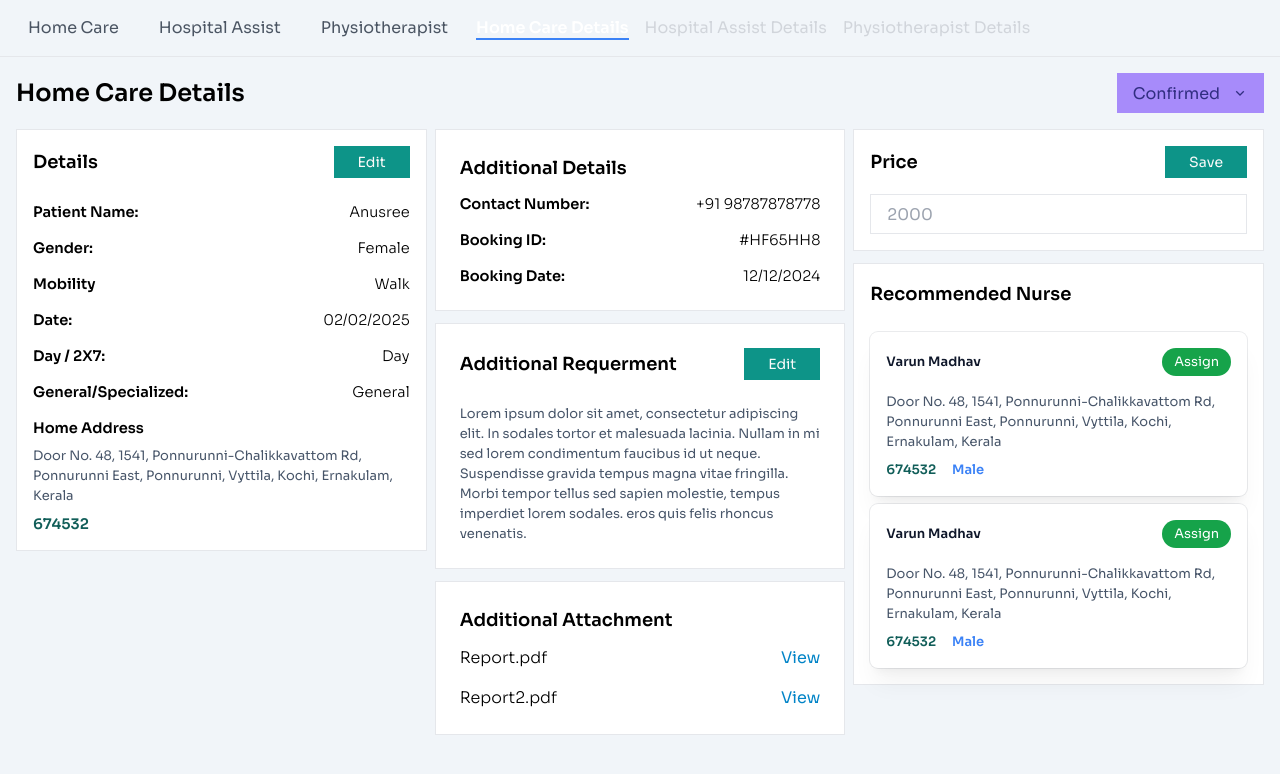
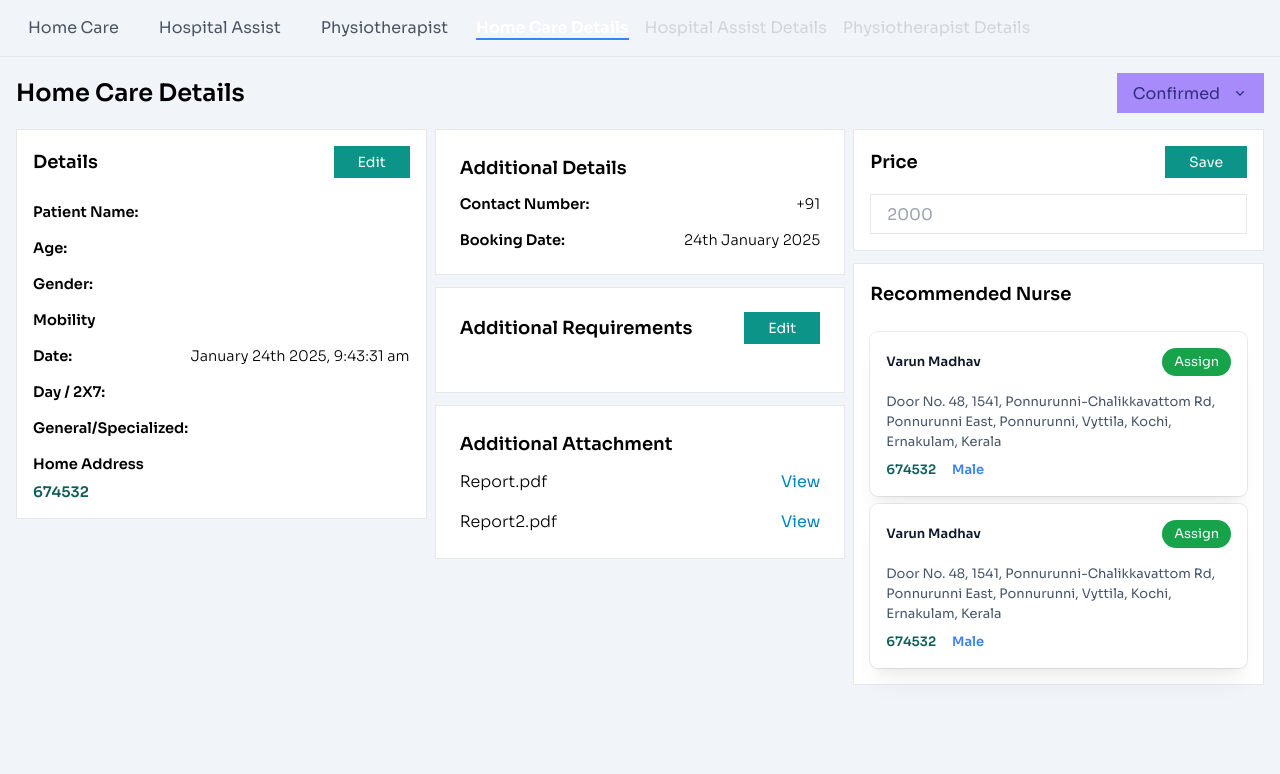
Before and after one commit to aswanthup06/dr1-service-admin, a React (Create React App) app: page /details in a window 1280 px wide. Shown: the top 774 px of the page. Built offline with nearby package versions, Linux system fonts and the light colour scheme.

Commit message:
detail page update

```diff
--- a/package.json
+++ b/package.json
@@ -5,6 +5,7 @@
   "dependencies": {
     "axios": "^1.7.9",
     "cra-template": "1.2.0",
+    "moment": "^2.30.1",
     "react": "^19.0.0",
     "react-dom": "^19.0.0",
     "react-router-dom": "^7.1.3",
--- a/src/Pages/Home-Care/HomeCare.jsx
+++ b/src/Pages/Home-Care/HomeCare.jsx
@@ -1,11 +1,14 @@
 import React, { useState, useEffect } from "react";
 import axios from "axios";
 import { BASE_URL } from "../../config";
+import { useNavigate } from "react-router-dom";
+import moment from "moment";
 
 export default function HomeCare() {
   const [patients, setPatients] = useState([]);
   const [loading, setLoading] = useState(true);
   const [error, setError] = useState(null);
+  const navigate=useNavigate()
   console.log({patients})
   useEffect(() => {
     axios
@@ -49,10 +52,11 @@ export default function HomeCare() {
         </thead>
         <tbody>
           {patients.map((patient, index) => (
-            <tr key={index} className="hover:bg-gray-50">
+            <tr key={index} onClick={() =>
+              navigate("/details", { state: patient })}  className="hover:bg-gray-50">
               <td className="px-4 py-2 border-b">{patient?.patient_name}</td>
               <td className="px-4 py-2 border-b">{patient?.patient_contact_no}</td>
-              <td className="px-4 py-2 border-b">{patient?.start_date}</td>
+              <td className="px-4 py-2 border-b">{moment(patient?.start_date).format('Do MMMM YYYY')}</td>
               <td className="px-4 py-2 border-b">{patient?.patient_age}</td>
 
               <td className="px-4 py-2 border-b">{patient?.patient_gender}</td>
--- a/src/Pages/Home-Care/HomeCareDetails.jsx
+++ b/src/Pages/Home-Care/HomeCareDetails.jsx
@@ -1,7 +1,12 @@
 import React from 'react'
 import HospitalAssistCard from '../../components/HospitalAssistCard'
+import { useLocation } from 'react-router-dom'
+import moment from 'moment';
+export default function HomeCareDetails() {
+  const location=useLocation()
+  const details=location.state || {}
+  console.log({details})
 
-export default function HomeCareDetails() {
   return (
     <div>
          <div className='flex justify-between items-center'>
@@ -20,37 +25,40 @@ export default function HomeCareDetails() {
                      </div>
                      <div className="flex items-center text-[0.9125rem]/5 justify-between mb-4">
                        <h1 className="font-bold">Patient Name:</h1>
-                       <h1 className="font-light">Anusree</h1>
+                       <h1 className="font-light">{details?.patient_name}</h1>
                      </div>
-
+                     <div className="flex items-center justify-between mb-4 text-[0.9125rem]/5">
+                       <h1 className="font-bold">Age:</h1>
+                       <h1 className="font-light">{details?.patient_age}</h1>
+                     </div>
 
 
 
                      <div className="flex items-center justify-between mb-4 text-[0.9125rem]/5">
                        <h1 className="font-bold">Gender:</h1>
-                       <h1 className="font-light">Female</h1>
+                       <h1 className="font-light">{details?.patient_gender}</h1>
                      </div>
 
 
                      <div className="flex items-center justify-between mb-4 text-[0.9125rem]/5">
                            <h1 className="font-bold">Mobility</h1>
-                           <h1 className="font-light">Walk</h1>
+                           <h1 className="font-light">{details?.patient_mobility}</h1>
                          </div>
 
                      <div className="flex items-center justify-between mb-4 text-[0.9125rem]/5">
                        <h1 className="font-bold">Date:</h1>
-                       <h1 className="font-light">02/02/2025</h1>
+                       <h1 className="font-light">{moment(details?.start_date).format('MMMM Do YYYY, h:mm:ss a')}</h1>
                      </div>
 
                      <div className="flex items-center justify-between mb-4 text-[0.9125rem]/5">
                        <h1 className="font-bold">Day / 2X7:</h1>
-                       <h1 className="font-light">Day</h1>
+                       <h1 className="font-light">{details?.days_week}</h1>
                      </div>
 
 
                      <div className="flex items-center justify-between mb-4 text-[0.9125rem]/5">
                        <h1 className="font-bold">General/Specialized:</h1>
-                       <h1 className="font-light">General</h1>
+                       <h1 className="font-light">{details?.general_specialized}</h1>
                      </div>
 
 
@@ -61,8 +69,7 @@ export default function HomeCareDetails() {
                      <div>
                        <h1 className="mb-2 text-[0.9125rem]/5 font-bold mt-4">Home Address</h1>
                        <div class="text-[0.8125rem]/5 mt-1 text-slate-600">
-                         Door No. 48, 1541, Ponnurunni-Chalikkavattom Rd, Ponnurunni
-                         East, Ponnurunni, Vyttila, Kochi, Ernakulam, Kerala
+                       {details?.patient_location}
                        </div>
                        <div class="mt-2 font-semibold text-[0.9125rem]/5 text-teal-800">
                          674532
@@ -83,18 +90,18 @@ export default function HomeCareDetails() {
 
                      <div className="flex items-center text-[0.9125rem]/5 justify-between mb-4">
                        <h1 className="font-bold">Contact Number:</h1>
-                       <h1 className="font-light">+91 98787878778</h1>
+                       <h1 className="font-light">+91 {details?.patient_contact_no}</h1>
                      </div>
-                     <div className="flex items-center justify-between mb-4 text-[0.9125rem]/5">
+                     {/* <div className="flex items-center justify-between mb-4 text-[0.9125rem]/5">
                        <h1 className="font-bold">Booking ID:</h1>
                        <h1 className="font-light">#HF65HH8</h1>
-                     </div>
+                     </div> */}
 
 
 
                      <div className="flex items-center justify-between text-[0.9125rem]/5">
                        <h1 className="font-bold">Booking Date:</h1>
-                       <h1 className="font-light">12/12/2024</h1>
+                       <h1 className="font-light"> {moment(details?.created_date).format("Do MMMM YYYY")}</h1>
                      </div>
 
                      </div>
@@ -104,12 +111,12 @@ export default function HomeCareDetails() {
 
 
                      <div className='flex justify-between items-center mb-6'>
-                     <h1 className="text-lg font-semibold">Additional Requerment</h1>
+                     <h1 className="text-lg font-semibold">Additional Requirements</h1>
                      <button className='bg-teal-600 text-stone-50 px-6 text-sm h-8'>Edit</button>
                      </div>
 
                      <div class="text-[0.8125rem]/5 mt-1 text-slate-600">
-                     Lorem ipsum dolor sit amet, consectetur adipiscing elit. In sodales tortor et malesuada lacinia. Nullam in mi sed lorem condimentum faucibus id ut neque. Suspendisse gravida tempus magna vitae fringilla. Morbi tempor tellus sed sapien molestie, tempus imperdiet lorem sodales.  eros quis felis rhoncus venenatis.
+                    {details?.requirements}
                        </div>
 
 
--- a/src/Pages/Physiotherapist/Physiotherapist.jsx
+++ b/src/Pages/Physiotherapist/Physiotherapist.jsx
@@ -2,6 +2,7 @@ import React, { useState, useEffect } from "react";
 import axios from "axios";
 import { BASE_URL } from "../../config";
 import { useNavigate } from "react-router-dom";
+import moment from "moment";
 
 export default function Physiotherapist() {
   const [patients, setPatients] = useState([]);
@@ -58,7 +59,7 @@ export default function Physiotherapist() {
             <td className="px-4 py-2 border-b">{patient?.patient_contact_no}</td>
             <td className="px-4 py-2 border-b">{patient?.patient_age}</td>
             <td className="px-4 py-2 border-b">{patient?.patient_gender}</td>
-            <td className="px-4 py-2 border-b">{patient?.start_date}</td>
+            <td className="px-4 py-2 border-b">{moment(patient?.start_date).format('Do MMMM YYYY')}</td>
             <td className="px-4 py-2 border-b">{patient?.therapy_type}</td>
             <td className="px-4 py-2 border-b">{patient?.prefered_time}</td>
             <td className="px-4 py-2 border-b">{patient?.status}</td>
--- a/src/Pages/Physiotherapist/PhysiotherapistDetails.jsx
+++ b/src/Pages/Physiotherapist/PhysiotherapistDetails.jsx
@@ -1,6 +1,7 @@
 import React from "react";
 import HospitalAssistCard from "../../components/HospitalAssistCard";
 import { useLocation } from "react-router-dom";
+import moment from "moment";
 
 export default function PhysiotherapistDetails() {
   const location = useLocation();
@@ -36,7 +37,9 @@ export default function PhysiotherapistDetails() {
 
             <div className="flex items-center justify-between mb-4 text-[0.9125rem]/5">
               <h1 className="font-bold">Date:</h1>
-              <h1 className="font-light">{details?.start_date}</h1>
+              <h1 className="font-light">
+                {moment(details?.start_date).format("Do MMMM YYYY")}
+              </h1>
             </div>
 
             <div className="flex items-center justify-between mb-4 text-[0.9125rem]/5">
@@ -46,7 +49,7 @@ export default function PhysiotherapistDetails() {
 
             <div className="flex items-center justify-between mb-4 text-[0.9125rem]/5">
               <h1 className="font-bold">Therapy Type</h1>
-              <h1 className="font-light">{details?.patient_gender}</h1>
+              <h1 className="font-light">{details?.therapy_type}</h1>
             </div>
 
             <div>
@@ -82,7 +85,9 @@ export default function PhysiotherapistDetails() {
 
                 <div className="flex items-center justify-between text-[0.9125rem]/5">
                   <h1 className="font-bold">Booking Date:</h1>
-                  <h1 className="font-light">{details?.created_date}</h1>
+                  <h1 className="font-light">
+                    {moment(details?.created_date).format("Do MMMM YYYY")}
+                  </h1>
                 </div>
               </div>
             </div>
--- a/src/config.js
+++ b/src/config.js
@@ -1,5 +1,5 @@
 
-// export const BASE_URL="https://test.apis.dr1.co.in"
+export const BASE_URL="https://test.apis.dr1.co.in"
 
 
-export const BASE_URL = "http://localhost:3003";
+// export const BASE_URL = "http://localhost:3003";
```
Also changed, not shown: 1 other file (tests, documents, lock files or other folders).
